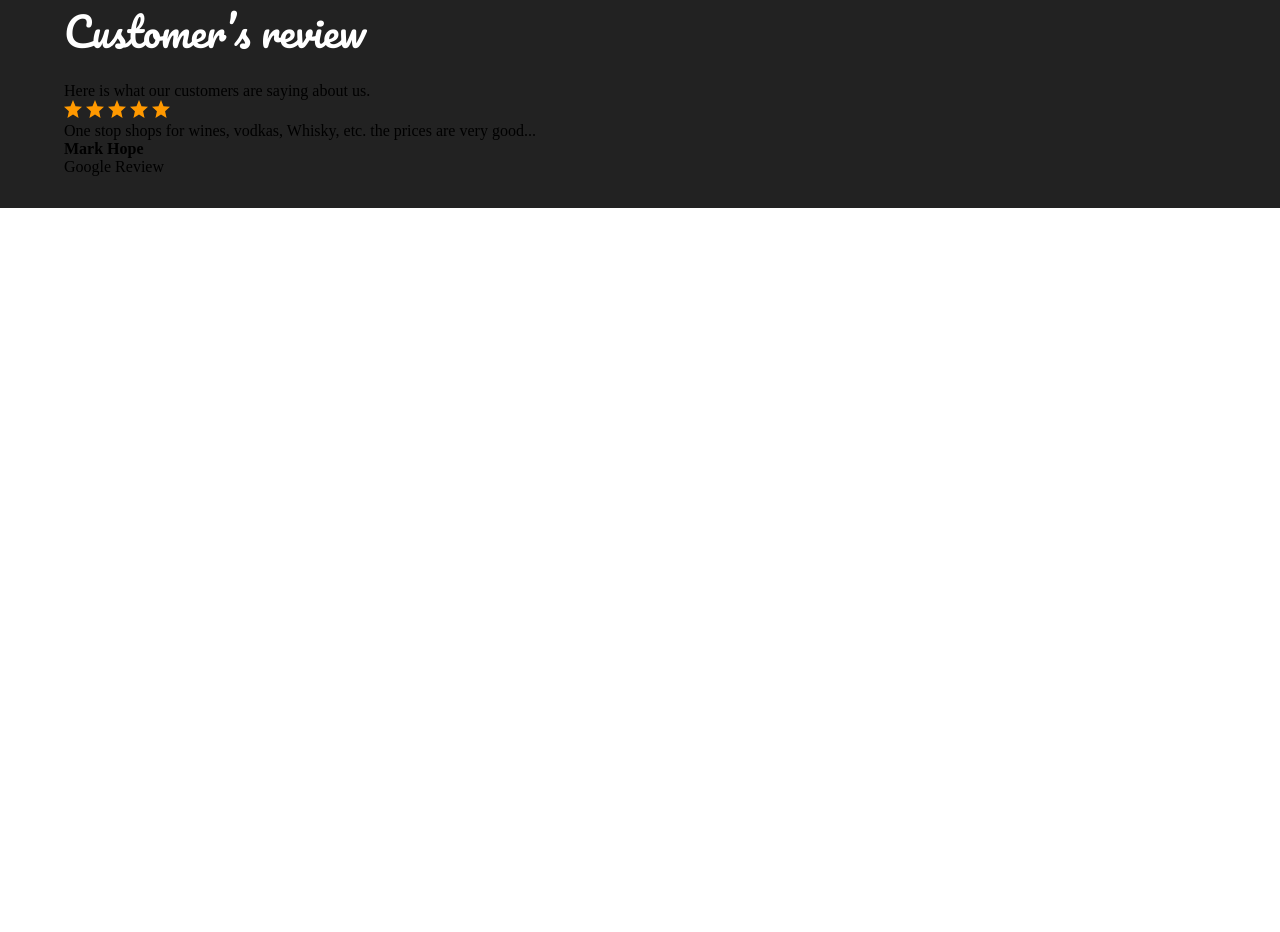
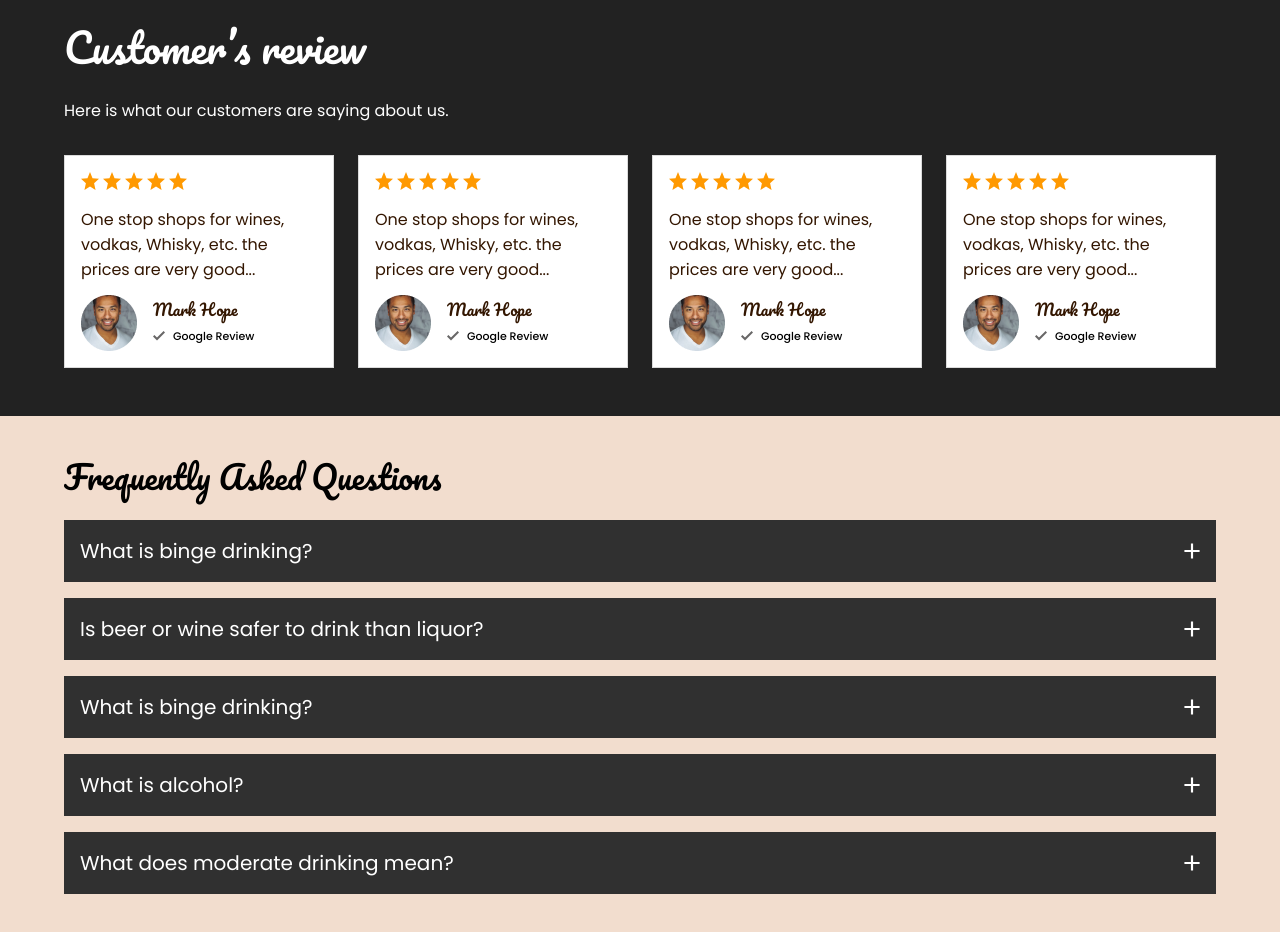
Before and after one commit to Prosperedafe/sip, a React (Vite) app: page / in a window 1280 px wide. Shown: the part 4020-4952 px from the top of the page. Before the commit the page ends 4228 px from the top, so only its background shows below. Built offline with nearby package versions, Linux system fonts and the light colour scheme.

Commit message:
home page completed

```diff
--- a/src/App.scss
+++ b/src/App.scss
@@ -4,6 +4,7 @@
 @import "./styles/components/home.scss";
 @import "./styles/pages/home.scss";
 @import "./styles/components/products.scss";
+@import "./styles/components/faq.scss";
 
 * {
     margin: 0;
--- /dev/null
+++ b/src/components/faq.tsx
@@ -0,0 +1,49 @@
+import { FC } from "react";
+
+const faq: Array<object> = [
+    {
+        question: "What is binge drinking?",
+        answer: "Is beer or wine safer to drink than liquor?"
+    },
+    {
+        question: "Is beer or wine safer to drink than liquor?",
+        answer: "Is beer or wine safer to drink than liquor?"
+    },
+    {
+        question: "What is binge drinking?",
+        answer: "Why do some people react differently to alcohol than others?"
+    },
+    {
+        question: "What is alcohol?",
+        answer: "Is beer or wine safer to drink than liquor?"
+    },
+    {
+        question: "What does moderate drinking mean?",
+        answer: "Is beer or wine safer to drink than liquor?"
+    },
+]
+
+export const Faq: FC = () => {
+    return (
+        <>
+            <section className="components__faq">
+                <h2>Frequently Asked Questions</h2>
+                <div>
+                    {faq.map((faqs: any, index: number) => {
+                        return (
+                            <details key={index}>
+                                <summary>
+                                    <p>{faqs.question}</p>
+                                    <svg width="16" height="16" viewBox="0 0 16 16" fill="none" xmlns="http://www.w3.org/2000/svg">
+                                        <path d="M6.9165 15.5837V9.08366H0.416504V6.91699H6.9165V0.416992H9.08317V6.91699H15.5832V9.08366H9.08317V15.5837H6.9165Z" fill="white" />
+                                    </svg>
+                                </summary>
+                                <p>{faqs.answer}</p>
+                            </details>
+                        )
+                    })}
+                </div>
+            </section>
+        </>
+    )
+}
--- a/src/pages/Homepage/HomePage.tsx
+++ b/src/pages/Homepage/HomePage.tsx
@@ -4,9 +4,11 @@ import elixer from "../../assets/images/elixer spitit.png";
 import squezzed from "../../assets/images/fruit juice.png";
 import trial from "../../assets/images/trial.png";
 import rating from "../../assets/icons/Ratings.svg";
+import reviewDp from "../../assets/icons/review-dp.png";
 import { HomeHero } from "../../components/Home/HomeHero";
 import { Categories } from "../../components/products/categories";
 import { hotDeals, mostSearched, recentlyViewed } from "./data";
+import { Faq } from "../../components/faq";
 
 const HomePage = () => {
     return (
@@ -90,19 +92,70 @@ const HomePage = () => {
             <section className="reviews">
                 <h2>Customer’s review</h2>
                 <p>Here is what our customers are saying about us.</p>
-                <div>
+                <div className="reviews__box">
                     <div>
                         <img src={rating} alt="rating" />
                         <p>
                             One stop shops for wines, vodkas, Whisky, etc. the prices are very good...
                         </p>
-                        <div>
-                            <h4>Mark Hope</h4>
-                            <p><span>Google Review</span></p>
+                        <div className="user__post">
+                            <img src={reviewDp} alt="user" />
+                            <div>
+                                <h4>Mark Hope</h4>
+                                <p><svg width="12" height="10" viewBox="0 0 12 10" fill="none" xmlns="http://www.w3.org/2000/svg">
+                                    <path d="M4 9.4L0 5.4L1.4 4L4 6.6L10.6 0L12 1.4L4 9.4Z" fill="#686767" />
+                                </svg><span>Google Review</span></p>
+                            </div>
+                        </div>
+                    </div>
+                    <div>
+                        <img src={rating} alt="rating" />
+                        <p>
+                            One stop shops for wines, vodkas, Whisky, etc. the prices are very good...
+                        </p>
+                        <div className="user__post">
+                            <img src={reviewDp} alt="user" />
+                            <div>
+                                <h4>Mark Hope</h4>
+                                <p><svg width="12" height="10" viewBox="0 0 12 10" fill="none" xmlns="http://www.w3.org/2000/svg">
+                                    <path d="M4 9.4L0 5.4L1.4 4L4 6.6L10.6 0L12 1.4L4 9.4Z" fill="#686767" />
+                                </svg><span>Google Review</span></p>
+                            </div>
+                        </div>
+                    </div>
+                    <div>
+                        <img src={rating} alt="rating" />
+                        <p>
+                            One stop shops for wines, vodkas, Whisky, etc. the prices are very good...
+                        </p>
+                        <div className="user__post">
+                            <img src={reviewDp} alt="user" />
+                            <div>
+                                <h4>Mark Hope</h4>
+                                <p><svg width="12" height="10" viewBox="0 0 12 10" fill="none" xmlns="http://www.w3.org/2000/svg">
+                                    <path d="M4 9.4L0 5.4L1.4 4L4 6.6L10.6 0L12 1.4L4 9.4Z" fill="#686767" />
+                                </svg><span>Google Review</span></p>
+                            </div>
+                        </div>
+                    </div>
+                    <div>
+                        <img src={rating} alt="rating" />
+                        <p>
+                            One stop shops for wines, vodkas, Whisky, etc. the prices are very good...
+                        </p>
+                        <div className="user__post">
+                            <img src={reviewDp} alt="user" />
+                            <div>
+                                <h4>Mark Hope</h4>
+                                <p><svg width="12" height="10" viewBox="0 0 12 10" fill="none" xmlns="http://www.w3.org/2000/svg">
+                                    <path d="M4 9.4L0 5.4L1.4 4L4 6.6L10.6 0L12 1.4L4 9.4Z" fill="#686767" />
+                                </svg><span>Google Review</span></p>
+                            </div>
                         </div>
                     </div>
                 </div>
             </section>
+            <Faq />
         </section>
     )
 }
--- /dev/null
+++ b/src/styles/components/faq.scss
@@ -0,0 +1,57 @@
+.components__faq {
+    background: $creamPeach;
+    padding: $big $p-fluid;
+
+    h2 {
+        font-family: $pacifico;
+        font-size: $big;
+        font-weight: 400;
+        color: $dark100;
+        margin-bottom: $base;
+    }
+
+    >div {
+
+        summary::-webkit-details-marker {
+            display: none;
+        }
+
+        summary::-webkit-details-marker {
+            display: none;
+        }
+
+        details {
+            background: $dark300;
+            padding: $base;
+            margin-bottom: $base;
+
+            * {
+                transition: all .3s ease;
+            }
+
+            & ::-webkit-details-marker {
+                display: none;
+            }
+
+            p,
+            summary {
+                color: $light100;
+                font-family: $poppins;
+                outline: none;
+                list-style: none;
+            }
+
+            summary {
+                cursor: pointer;
+                font-size: calc($base + 4px);
+                display: flex;
+                justify-content: space-between;
+                align-items: center;
+            }
+
+            >p {
+                margin-top: $base;
+            }
+        }
+    }
+}
--- a/src/styles/pages/home.scss
+++ b/src/styles/pages/home.scss
@@ -165,5 +165,66 @@
         }
     }
 
-    .reviews {}
+    .reviews {
+        padding: 3rem $p-fluid;
+
+        >p {
+            color: $light100;
+        }
+
+        p {
+            font-family: $poppins;
+            font-size: $base;
+        }
+
+        &__box {
+            display: flex;
+            justify-content: space-between;
+            flex-wrap: wrap;
+            margin-top: $big;
+            gap: $base;
+
+            >div {
+                background: $light100;
+                border: 1px solid hsla(0, 0%, 86%, 1);
+                padding: $base;
+                max-width: 270px;
+                flex-basis: 200px;
+                flex-grow: 1;
+
+                >P {
+                    color: $brown100;
+                    margin: $thin 0;
+                }
+
+                .user__post {
+                    display: flex;
+
+                    img {
+                        margin-right: $base;
+                    }
+
+                    h4 {
+                        font-family: $pacifico;
+                        font-size: $base;
+                        color: $brown100;
+                        font-weight: 400;
+                        margin-bottom: 5px;
+                    }
+
+                    p {
+                        color: $dark100;
+                        font-size: 11px;
+                        font-weight: 500;
+                        display: flex;
+                        align-items: center;
+
+                        svg {
+                            margin-right: 8px;
+                        }
+                    }
+                }
+            }
+        }
+    }
 }
--- a/src/styles/scss/_variables.scss
+++ b/src/styles/scss/_variables.scss
@@ -1,13 +1,16 @@
 // colors
 $header__transparent: hsla(0, 0%, 0%, 0.4);
+$dark100: hsla(0, 0%, 0%, 1);
 $light100: hsla(0, 0%, 100%, 1);
 $light200: hsla(0, 0%, 82%, 1);
 $purple200: hsla(318, 35%, 65%, 1);
 $dark200: hsla(0, 0%, 10%, 1);
+$dark300: hsla(0, 0%, 19%, 1);
 $brown100: hsla(26, 100%, 10%, 1);
 $brown200: hsla(25, 100%, 17%, 1);
 $grey100: hsla(25, 5%, 60%, 1);
 $green100: hsla(103, 43%, 49%, 1);
+$creamPeach: hsla(25, 59%, 88%, 1);
 
 // font sizes
 $big: 2rem;
```
Also changed, not shown: src/assets/icons/add.svg (added).
